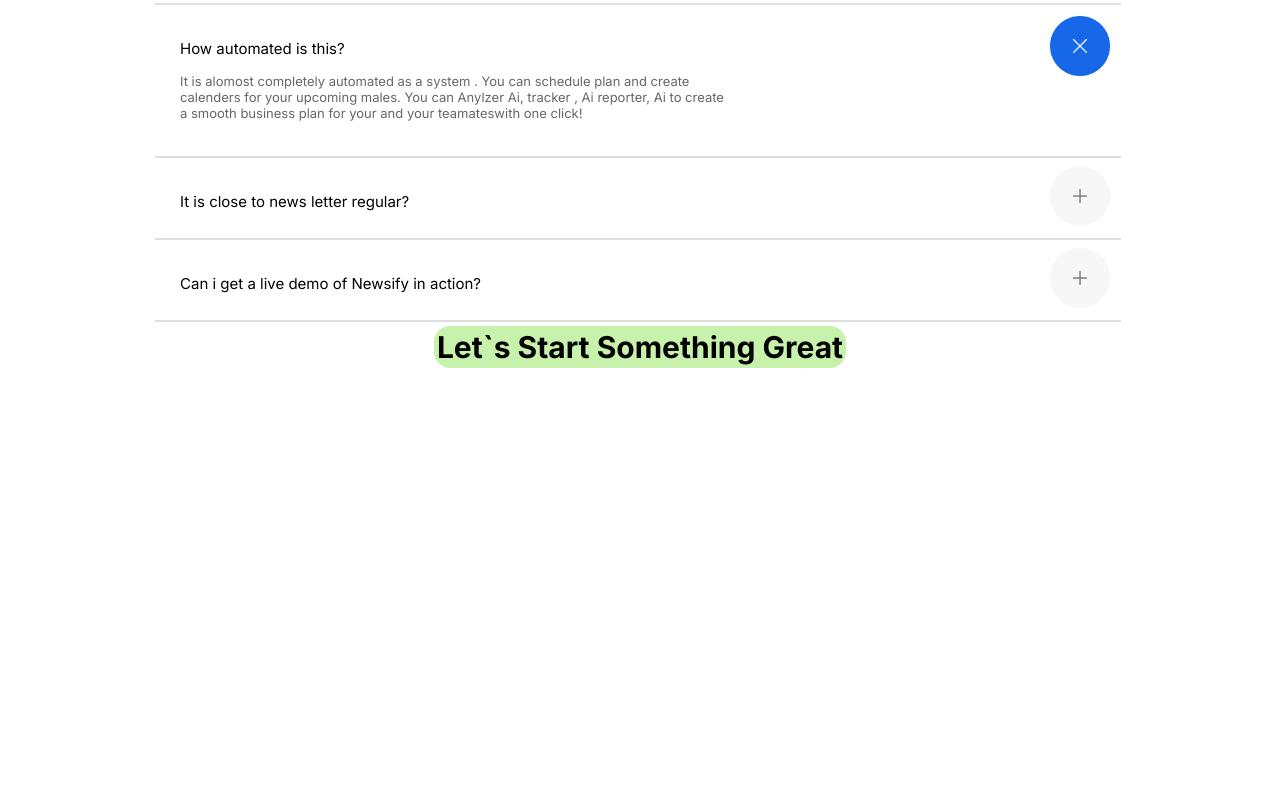
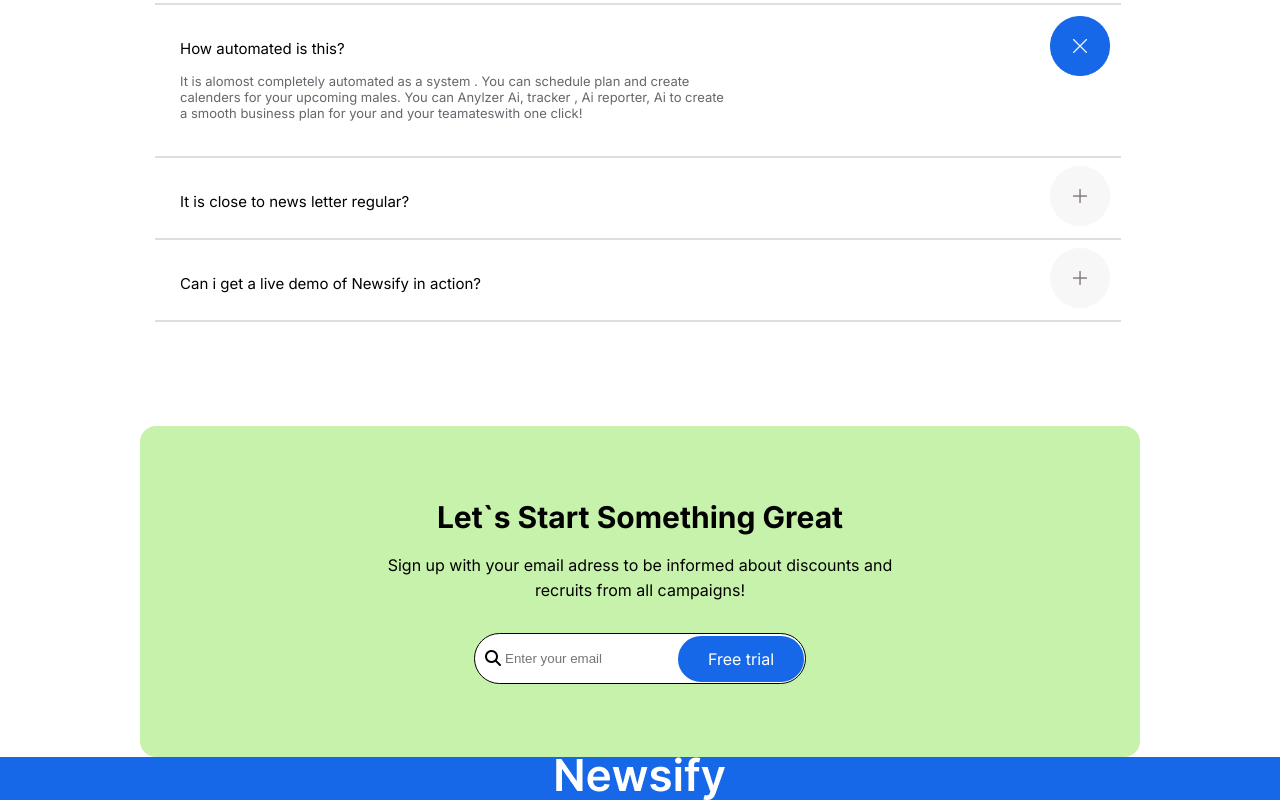
Before and after one commit to bino1432/avaliacao-html, a plain HTML site: page index.html in a window 1280 px wide. Shown: the part 4597-5397 px from the top of the page. Before the commit the page ends 4965 px from the top, so only its background shows below. Drawn offline with nearby package versions, Linux system fonts and the light colour scheme.

Commit message:
avaliacao

```diff
--- a/CSS/style.css
+++ b/CSS/style.css
@@ -573,14 +573,75 @@
     margin-top: 80px;
 }
 .quadrado_verde {
-    display: flex;
-    justify-content: center;
+    border: solid var(--Verde);
+    background-color: var(--Verde);
+    border-radius: 16px;
+    padding-top: 70px;
+    padding-bottom: 70px;
+    margin-left: 140px;
+    margin-right: 140px;
+    margin-top: 100px;
 }
 .titulo_quadrado {
     font-family: var(--FontePrimaria);
     font-weight: 700;
     font-size: 30px;
-    border: solid var(--Verde);
-    background-color: var(--Verde);
-    border-radius: 16px;
+    display: flex;
+    justify-content: center;
 }
+.paragrafo1_quadrado {
+    display: flex;
+    justify-content: center;
+    font-family: var(--FontePrimaria);
+    font-weight: 400;
+    margin-top: 20px;
+}
+.paragrafo2_quadrado {
+    display: flex;
+    justify-content: center;
+    font-family: var(--FontePrimaria);
+    font-weight: 400;
+    margin-top: 5px;
+}
+.final_quadrado {
+    display: flex;
+    justify-content: center;
+    margin-top: 40px;
+}
+.quadrado_search {
+    display: flex;
+    background-color: var(--Branco);
+    border: solid 1px;
+    border-radius: 50px;
+    width: 150px;
+    padding-top: 17px;
+    padding-bottom: 17px;
+    padding-left: 30px;
+    margin-top: -35px;
+    padding-right: 150px;
+}
+.quadrado__botao1 {
+    text-align: center;
+    display: flex;
+    align-items: center;
+    justify-content: center;
+    border: solid var(--Azul);
+    color: var(--Branco);
+    background-color: var(--Azul);
+    text-decoration: none;
+    font-family: var(--FontePrimaria);
+    border-radius: 50px;
+    width: 120px;
+    height: 40px;
+    margin-top: -4px;
+    margin-left: -128px;
+}
+.rodape {
+    background-color: var(--Azul);
+    display: flex;
+    justify-content: space-around;
+}
+.coluna_icon {
+    display: flex;
+    flex-direction: column;
+}
--- a/index.html
+++ b/index.html
@@ -117,12 +117,12 @@
             <p class="paragrafo_pequeno">Newsify is your Email newsletter Webflow template<br> we can build anything
                 your dream.</p>
             <div class="botoes_setas">
-                <form action="index.html" method="post">
+                <a href="index.html">
                     <input type=image src="assets/seta_esquerda.png" class="seta_esquerda">
-                </form>
-                <form action="index.html" method="post">
+                </a>
+                <a href="index.html">
                     <input type=image src="assets/seta_direita.png" class="seta_direita">
-                </form>
+                </a>
             </div>
             <img src="assets/retangulo_preto.png" class="img_retangulo_preto">
         </div>
@@ -134,30 +134,32 @@
             <div class="peguntas_conteudo">
                 <img src="assets/linha_966.png" class="linha">
                 <p class="pergunta1">What is Team Newsify?</p>
-                    <form action="index.html" method="post">
+                <a href="index.html">
                     <input type=image src="assets/mais.png" class="mais">
-                    </form>
+                </a>
                 <img src="assets/linha_966.png" class="linha2">
                 <p class="pergunta1">How is the team Newsify</p>
-                    <form action="index.html" method="post">
+                <a href="index.html">
                     <input type=image src="assets/mais.png" class="mais">
-                    </form>
+                </a>
                 <img src="assets/linha_966.png" class="linha2">
                 <p class="pergunta1">What does the technology work?</p>
-                    <form action="index.html" method="post">
+                <a href="index.html">
                     <input type=image src="assets/mais.png" class="mais">
-                    </form>
+                </a>
                 <img src="assets/linha_966.png" class="linha2">
                 <p class="pergunta1">How often will i get team Newsify?</p>
-                    <form action="index.html" method="post">
+                <a href="index.html">
                     <input type=image src="assets/mais.png" class="mais">
-                    </form>
+                </a>
                 <img src="assets/linha_966.png" class="linha2">
                 <p class="pergunta1">How automated is this?</p>
-                    <p class="paragrafo_pergunta">It is alomost completely automated as a system . You can schedule plan and create<br> calenders for your upcoming males. You can Anylzer Ai, tracker , Ai reporter, Ai to create<br> a smooth business plan for your and your teamateswith one click!</p>
-                    <form action="index.html" method="post">
+                <p class="paragrafo_pergunta">It is alomost completely automated as a system . You can schedule plan and
+                    create<br> calenders for your upcoming males. You can Anylzer Ai, tracker , Ai reporter, Ai to
+                    create<br> a smooth business plan for your and your teamateswith one click!</p>
+                <a href="index.html">
                     <input type=image src="assets/X.png" class="botao_X">
-                    </form>
+                </a>
                 <img src="assets/linha_966.png" class="linha3">
                 <p class="pergunta1">It is close to news letter regular?</p>
                 <form action="index.html" method="post">
@@ -165,15 +167,33 @@
                 </form>
                 <img src="assets/linha_966.png" class="linha2">
                 <p class="pergunta1">Can i get a live demo of Newsify in action?</p>
-                    <form action="index.html" method="post">
+                <a href="index.html">
                     <input type=image src="assets/mais.png" class="mais">
-                    </form>
+                </a>
                 <img src="assets/linha_966.png" class="linha2">
             </div>
             <div class="quadrado_verde">
                 <h1 class="titulo_quadrado">Let`s Start Something Great</h1>
+                <p class="paragrafo1_quadrado">Sign up with your email adress to be informed about discounts and</p>
+                <p class="paragrafo2_quadrado"> recruits from all campaigns! </p>
+                <div class="final_quadrado">
+                    <div class="quadrado_pesquisa">
+                        <i class="fa-solid fa-magnifying-glass"></i>
+                        <input class="quadrado_search" type="text" placeholder="Enter your email"></input>
+                    </div>
+                    <div class="botao_quadro">
+                        <a class="quadrado__botao1" href="index.html">Free trial</a>
+                    </div>
+                </div>
             </div>
         </div>
     </main>
+    <footer class="rodape">
+        <div class="coluna_icon">
+            <img src="assets/icon_branco.png" div="icon_branco">
+            <p class="paragrafo_icon"
+        </div>
+    </footer>
 </body>
+
 </html>
```
Also changed, not shown: assets/icon_branco.png (added). Lines whose indentation alone changed are shown as unchanged.
